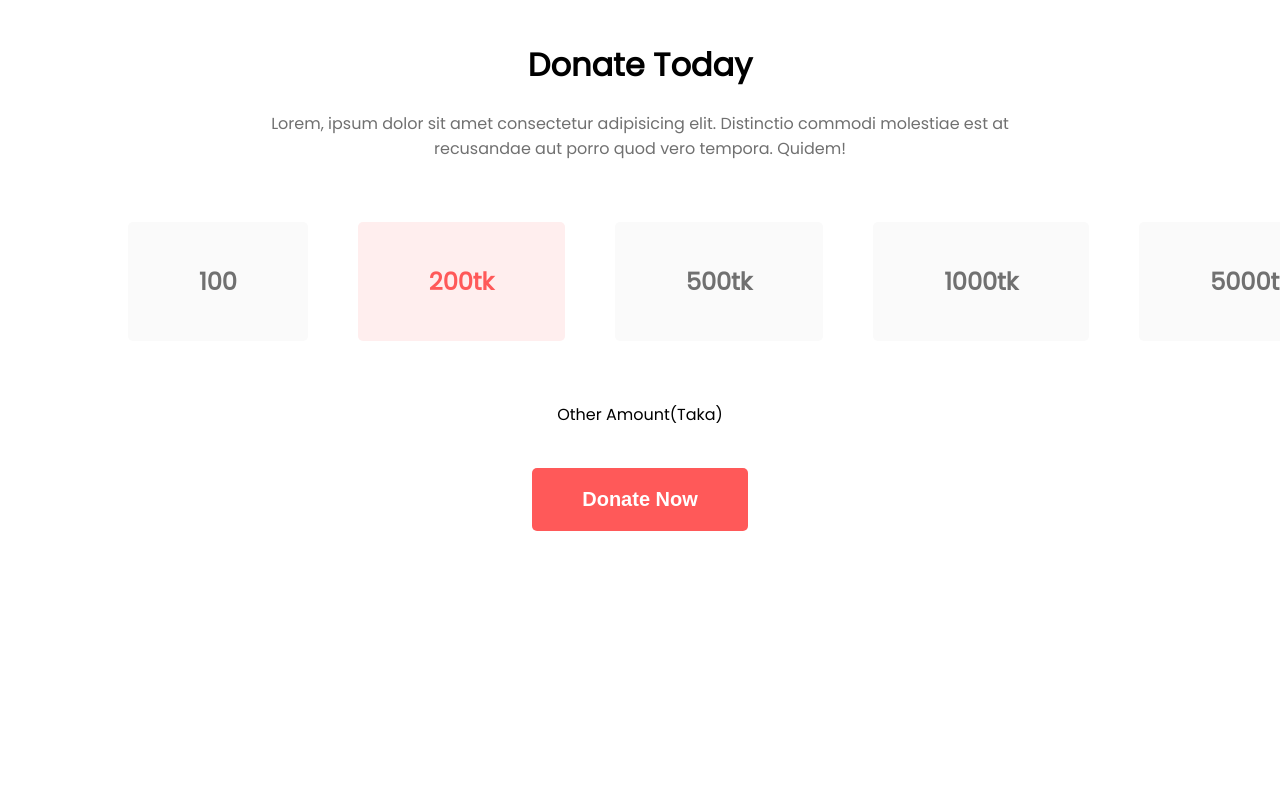
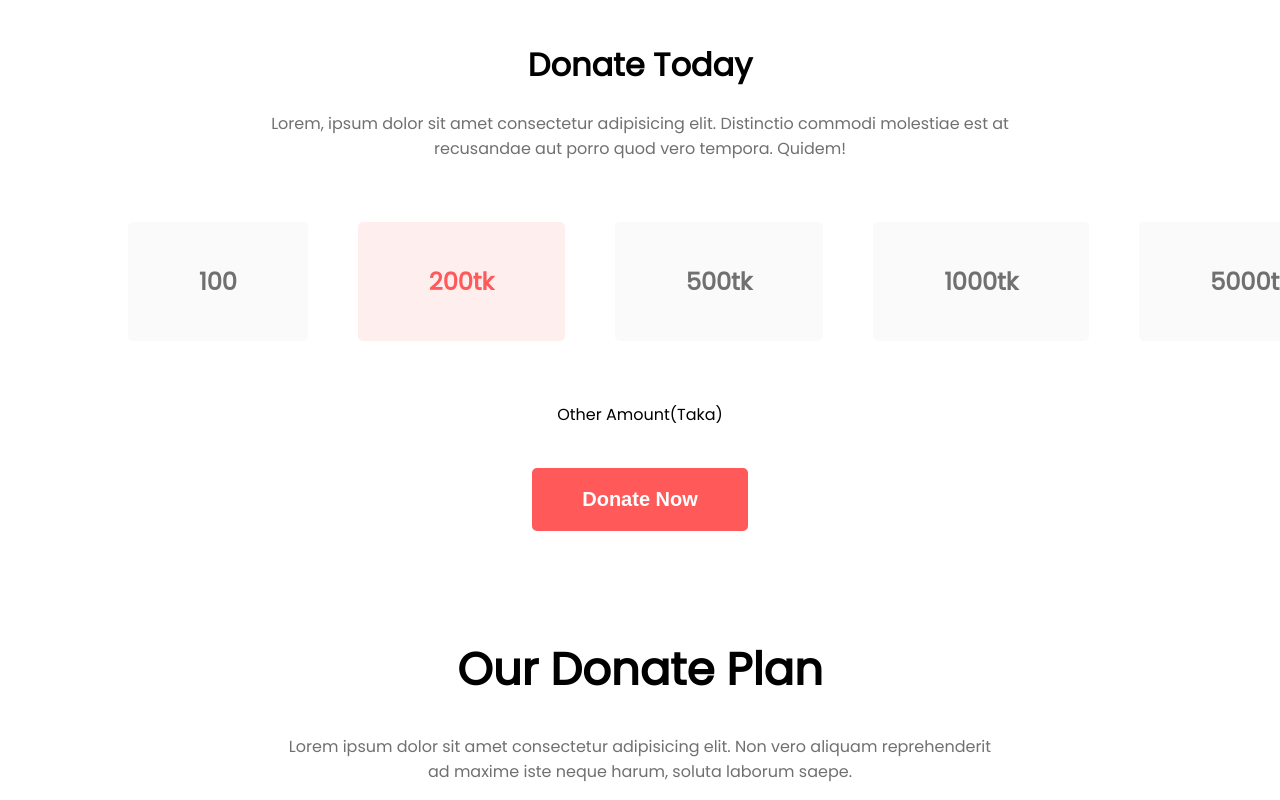
Before and after one commit to monirulislam9549/first-assignment-reset5, a plain HTML site: page index.html in a window 1280 px wide. Shown: the part 730-1530 px from the top of the page. Before the commit the page ends 1261 px from the top, so only its background shows below. Drawn offline with Linux system fonts and the light colour scheme.

Commit message:
donate plan added

```diff
--- a/index.html
+++ b/index.html
@@ -51,6 +51,13 @@
     <div class="other-amount"><br>
         <p>Other Amount(Taka)</p><br>
         <button class="btn">Donate Now</button>
+    </div><br><br><br>
+    <div class="plan">
+        <h1 id="big">Our Donate Plan</h1>
+        <p>Lorem ipsum dolor sit amet consectetur adipisicing elit. Non vero aliquam reprehenderit <br> ad
+            maxime iste
+            neque
+            harum, soluta laborum saepe.</p>
     </div>
 </body>
 
--- a/style.css
+++ b/style.css
@@ -71,3 +71,17 @@ section {
 .other-amount {
     text-align: center;
 }
+
+.plan {
+    text-align: center;
+
+}
+
+#big {
+    font-size: 45px;
+    font-weight: 700;
+}
+
+.plan p {
+    color: #707070;
+}
```
